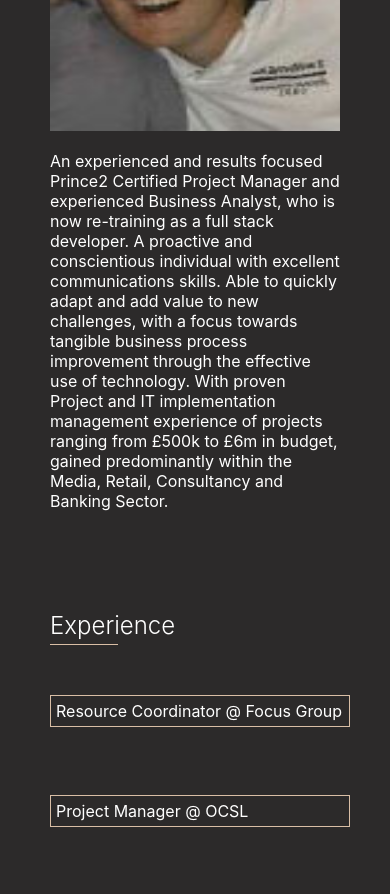
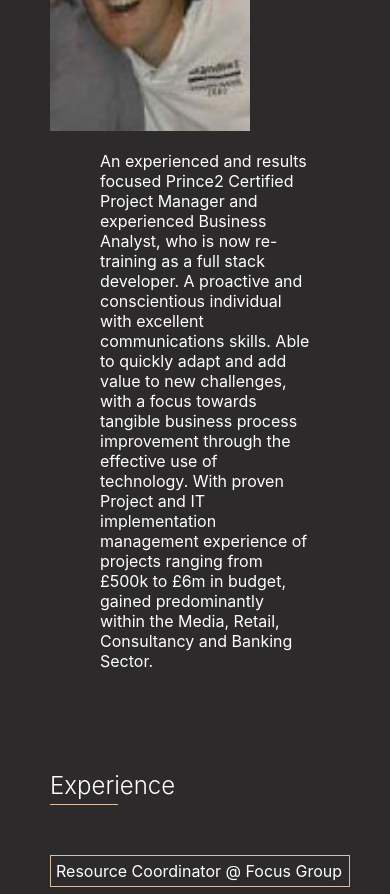
Before and after one commit to wesleyforrest/React-Portfolio, a React (Create React App) app: page / in a window 390 px wide. Shown: the part 4620-5514 px from the top of the page. Built offline with nearby package versions, Linux system fonts and the light colour scheme.

Commit message:
Basic media queries on about section

```diff
--- a/src/Containers/About/About.scss
+++ b/src/Containers/About/About.scss
@@ -2,35 +2,36 @@
 @use "../../assets/sass/reset" as *;
 @use "../../assets/sass/variables" as *;
 
-@media screen and (max-width: 480px) {
-}
+// @media screen and (max-width: 480px) {
+//   .media-query {
+//     display: flex;
+//     flex-direction: column;
+//     padding-left: 50px;
+//   }
+// }
 
-@media screen and (max-width: 768px) {
-}
+// @media screen and (max-width: 768px) {
+//   .media-query {
+//     display: flex;
+//     flex-direction: column;
+//   }
+// }
 
-@media screen and (max-width: 1000px) {
-}
-
-.media-query {
-  display: flex;
-}
-
-@media screen and (max-width: 1000px) {
-  .media-query {
-    display: flex;
-    flex-direction: column;
-  }
-}
+// @media screen and (max-width: 1200px) {
+//   .media-query {
+//     display: flex;
+//     flex-direction: row;
+//   }
+// }
 
 .about {
+  height: auto;
   padding: 50px;
 }
 
 .about-section {
   display: flex;
-  flex-direction: column;
-  height: 500px;
-
+  flex-wrap: wrap;
   &__header {
     color: $primary-color-white;
     padding-top: 50px;
@@ -39,11 +40,14 @@
   &__headshot {
     padding-top: 20px;
     height: 300px;
+    width: 200px;
   }
 
   &__about-text {
     color: $primary-color-white;
     padding-top: 20px;
+    padding-left: 50px;
+    padding-right: 30px;
   }
 }
 
--- a/src/Containers/Main/Main.scss
+++ b/src/Containers/Main/Main.scss
@@ -13,7 +13,7 @@
   justify-content: space-around;
   width: 100%;
 }
-@media screen and (max-width: 1000px) {
+@media screen and (max-width: 800px) {
   .media-query {
     display: flex;
     flex-direction: column;
```
